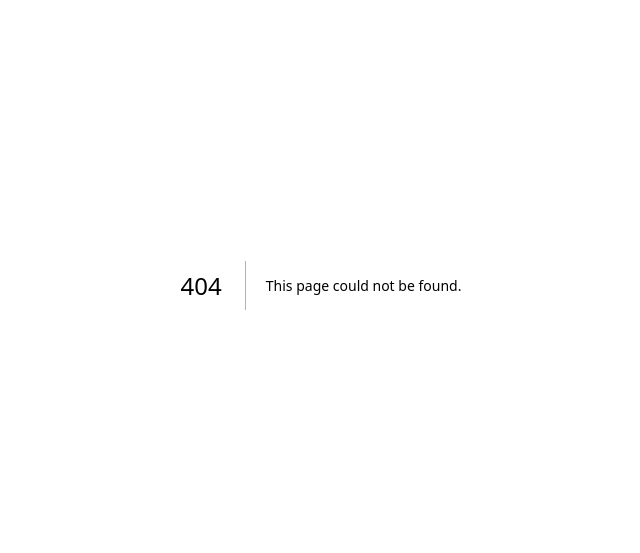
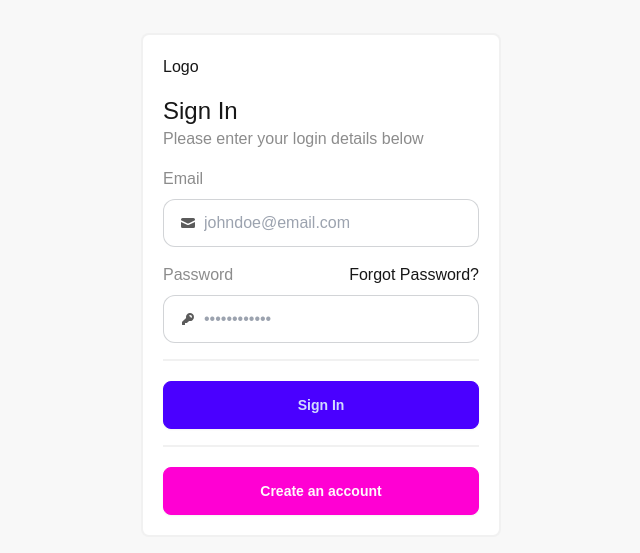
Before and after one commit to 54JIN/olivetemplate, a Next.js app: page /signin in a window 1280 px wide. Before the commit this address had no page. Shown: the part 115-668 px from the top of the page, without its empty margins (319-959 px from the left). Built offline with nearby package versions, Linux system fonts and the light colour scheme.

Commit message:
Added a signin page

```diff
--- a/app/globals.css
+++ b/app/globals.css
@@ -3,7 +3,7 @@
 @tailwind utilities;
 
 :root {
-  --background: #ffffff;
+  --background: #f8f8f8;
   --foreground: #171717;
 }
 
--- a/app/page.tsx
+++ b/app/page.tsx
@@ -24,7 +24,7 @@
             the sound of tomorrow. Get early access by joining the waitlist now!
           </p>
           <div className="flex flex-col gap-3 w-full justify-center items-center hidden xl:flex">
-            <div className="flex justify-center items-center bg-[#f5f5f7] gap-2 md:gap-[1vw] pt-1 pb-1 pl-4 pr-1 rounded-md w-full sm:w-[65vw] md:w-[80vw] lg:w-[45vw] xl:w-[30vw] 2xl:w-[30vw] max-w-[432px]">
+            <div className="flex justify-center items-center bg-[#ffffff] gap-2 md:gap-[1vw] pt-1 pb-1 pl-4 pr-1 rounded-md w-full sm:w-[65vw] md:w-[80vw] lg:w-[45vw] xl:w-[30vw] 2xl:w-[30vw] max-w-[432px]">
               <input
                 type="email"
                 placeholder="Enter your email"
@@ -34,7 +34,7 @@
             </div>
           </div>
           <div className="flex flex-col gap-3 w-full sm:w-[60vw] md:w-[45vw] justify-center items-center xl:hidden">
-            <div className="flex justify-center items-center bg-[#f5f5f7] gap-2 md:gap-[1vw] pt-1 pb-1 pl-4 pr-1 rounded-md w-full">
+            <div className="flex justify-center items-center bg-[#ffffff] gap-2 md:gap-[1vw] pt-1 pb-1 pl-4 pr-1 rounded-md w-full">
               <input
                 type="email"
                 placeholder="Enter your email"
--- /dev/null
+++ b/app/signin/page.tsx
@@ -0,0 +1,73 @@
+export default function SignIn() {
+  return (
+    <div>
+      <div className="flex w-full justify-center items-center min-h-screen p-5">
+        <div className="flex flex-col bg-[#ffffff] p-5 gap-4 border-[2px] border-[rgba(238,238,238,0.8)] rounded-lg w-[95vw] max-w-[360px]">
+          <div>
+            <h1>Logo</h1>
+          </div>
+          <div>
+            <h2 className="text-2xl font-medium">Sign In</h2>
+            <p className="text-md text-[rgb(140,140,140)]">
+              Please enter your login details below
+            </p>
+          </div>
+          <div className="flex flex-col gap-4">
+            <div className="flex flex-col gap-2">
+              <p className="text-md text-[rgb(140,140,140)]">Email</p>
+              <label className="input input-bordered rounded-xl flex items-center gap-2">
+                <svg
+                  xmlns="http://www.w3.org/2000/svg"
+                  viewBox="0 0 16 16"
+                  fill="currentColor"
+                  className="h-4 w-4 opacity-70"
+                >
+                  <path d="M2.5 3A1.5 1.5 0 0 0 1 4.5v.793c.026.009.051.02.076.032L7.674 8.51c.206.1.446.1.652 0l6.598-3.185A.755.755 0 0 1 15 5.293V4.5A1.5 1.5 0 0 0 13.5 3h-11Z" />
+                  <path d="M15 6.954 8.978 9.86a2.25 2.25 0 0 1-1.956 0L1 6.954V11.5A1.5 1.5 0 0 0 2.5 13h11a1.5 1.5 0 0 0 1.5-1.5V6.954Z" />
+                </svg>
+                <input
+                  type="text"
+                  className="grow text-md"
+                  placeholder="johndoe@email.com"
+                />
+              </label>
+            </div>
+            <div className="flex flex-col gap-2">
+              <div className="flex justify-between">
+                <p className="text-md text-[rgb(140,140,140)]">Password</p>
+                <button className="text-md">Forgot Password?</button>
+              </div>
+              <label className="input input-bordered rounded-xl flex items-center gap-2">
+                <svg
+                  xmlns="http://www.w3.org/2000/svg"
+                  viewBox="0 0 16 16"
+                  fill="currentColor"
+                  className="h-4 w-4 opacity-70"
+                >
+                  <path
+                    fillRule="evenodd"
+                    d="M14 6a4 4 0 0 1-4.899 3.899l-1.955 1.955a.5.5 0 0 1-.353.146H5v1.5a.5.5 0 0 1-.5.5h-2a.5.5 0 0 1-.5-.5v-2.293a.5.5 0 0 1 .146-.353l3.955-3.955A4 4 0 1 1 14 6Zm-4-2a.75.75 0 0 0 0 1.5.5.5 0 0 1 .5.5.75.75 0 0 0 1.5 0 2 2 0 0 0-2-2Z"
+                    clipRule="evenodd"
+                  />
+                </svg>
+                <input
+                  type="password"
+                  className="grow text-md"
+                  placeholder="••••••••••••"
+                />
+              </label>
+            </div>
+          </div>
+          <div className="flex border-t-[2px] border-[rgba(238,238,238,0.8)]">
+            <button className="btn btn-primary w-full mt-5">Sign In</button>
+          </div>
+          <div className="flex border-t-[2px] border-[rgba(238,238,238,0.8)]">
+            <button className="btn btn-secondary w-full mt-5">
+              Create an account
+            </button>
+          </div>
+        </div>
+      </div>
+    </div>
+  );
+}
```
